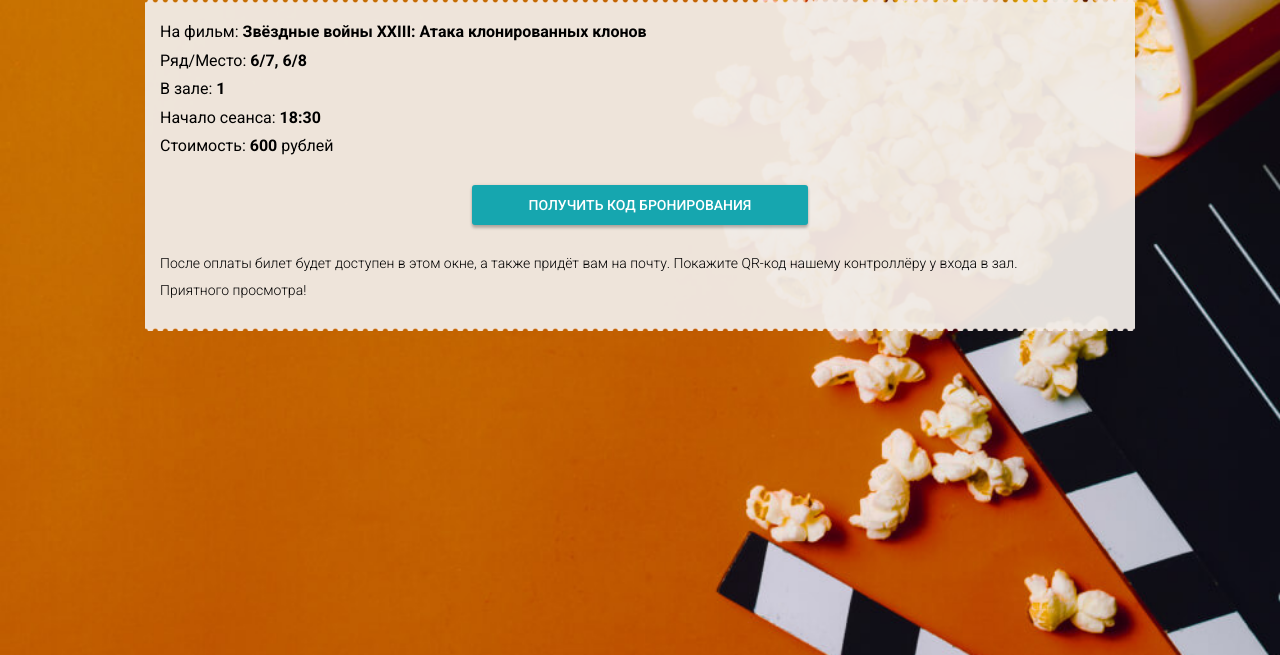
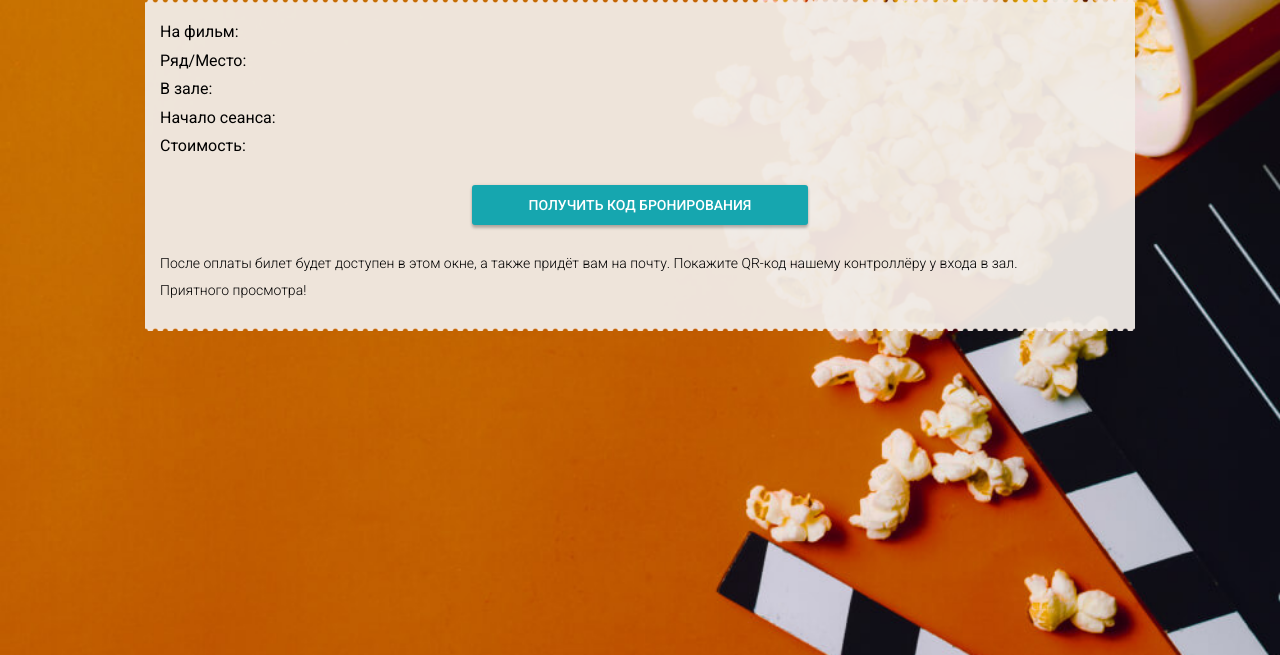
Before and after one commit to Yakmysh/Diploma-version1.1, a plain HTML site: page payment.html in a window 1280 px wide. Shown: the part 145-800 px from the top of the page. Drawn offline with Linux system fonts and the light colour scheme; files whose address does not match are found by name.

Commit message:
Исправление payment.html

```diff
--- a/payment.html
+++ b/payment.html
@@ -7,6 +7,7 @@
   <meta http-equiv="X-UA-Compatible" content="ie=edge">
   <title>ИдёмВКино</title>
   <script src="js/createRequest.js"></script>
+  <script src="js/ticket.js"></script>
   <script src="js/payment.js"></script>
   <link rel="stylesheet" href="css/normalize.css">
   <link rel="stylesheet" href="css/styles.css">
@@ -30,11 +31,11 @@
       </header>
 
       <div class="ticket__info-wrapper">
-        <p class="ticket__info">На фильм: <span class="ticket__details ticket__title">Звёздные войны XXIII: Атака клонированных клонов</span></p>
-        <p class="ticket__info">Ряд/Место: <span class="ticket__details ticket__chairs">6/7, 6/8</span></p>
-        <p class="ticket__info">В зале: <span class="ticket__details ticket__hall">1</span></p>
-        <p class="ticket__info">Начало сеанса: <span class="ticket__details ticket__start">18:30</span></p>
-        <p class="ticket__info">Стоимость: <span class="ticket__details ticket__cost">600</span> рублей</p>
+        <p class="ticket__info">На фильм: <span class="ticket__details ticket__title"></span></p>
+        <p class="ticket__info">Ряд/Место: <span class="ticket__details ticket__chairs"></span></p>
+        <p class="ticket__info">В зале: <span class="ticket__details ticket__hall"></span></p>
+        <p class="ticket__info">Начало сеанса: <span class="ticket__details ticket__start"></span></p>
+        <p class="ticket__info">Стоимость: <span class="ticket__details ticket__cost"></span></p>
 
         <button class="acceptin-button" onclick="location.href='ticket.html'" >Получить код бронирования</button>
 
```
Also changed, not shown: hall.html (+3 -3 lines), i/border-bottom.png (deleted), i/border-top.png (deleted), i/hint.png (deleted), i/poster1.jpg (deleted), i/poster2.jpg (deleted), i/screen.png (deleted).
